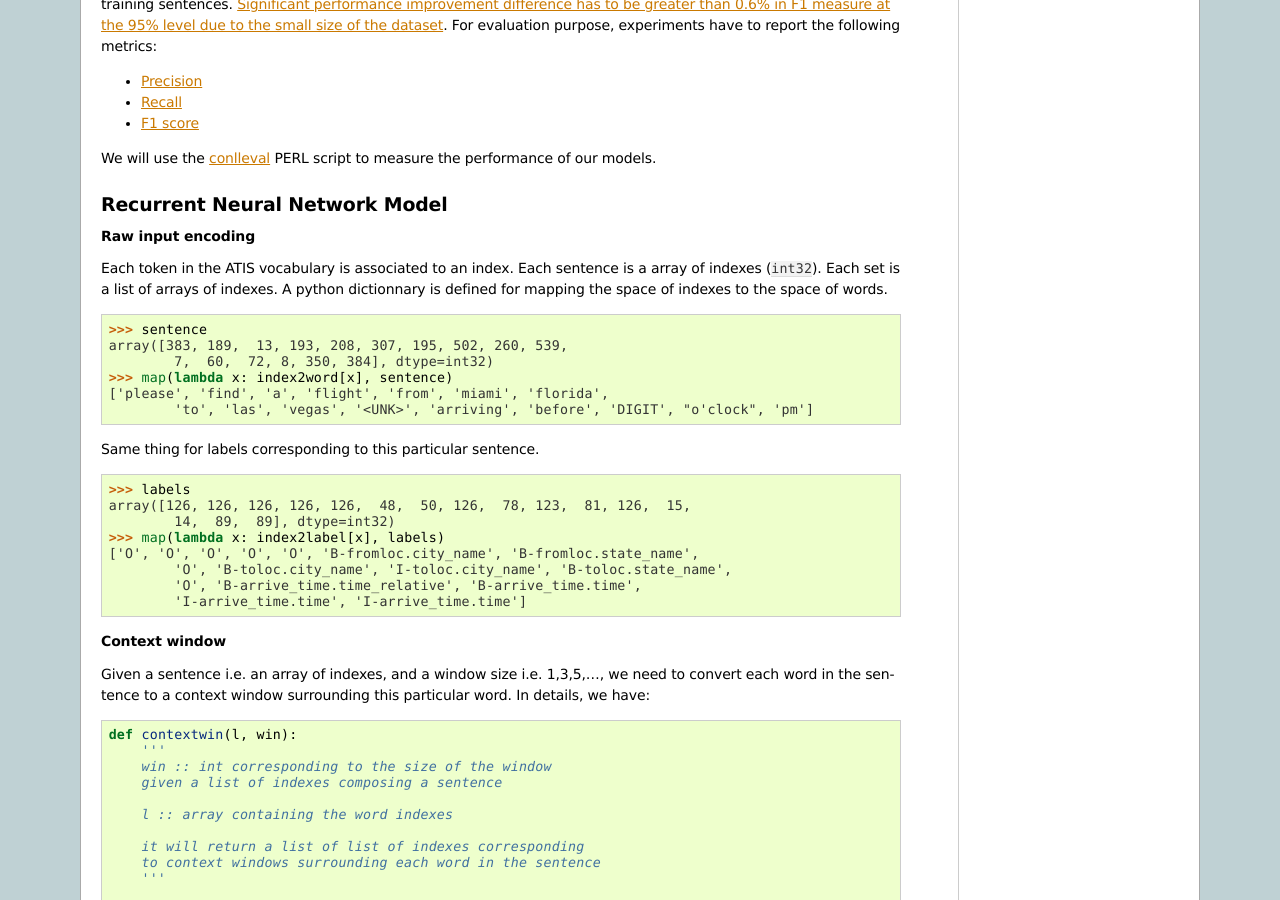
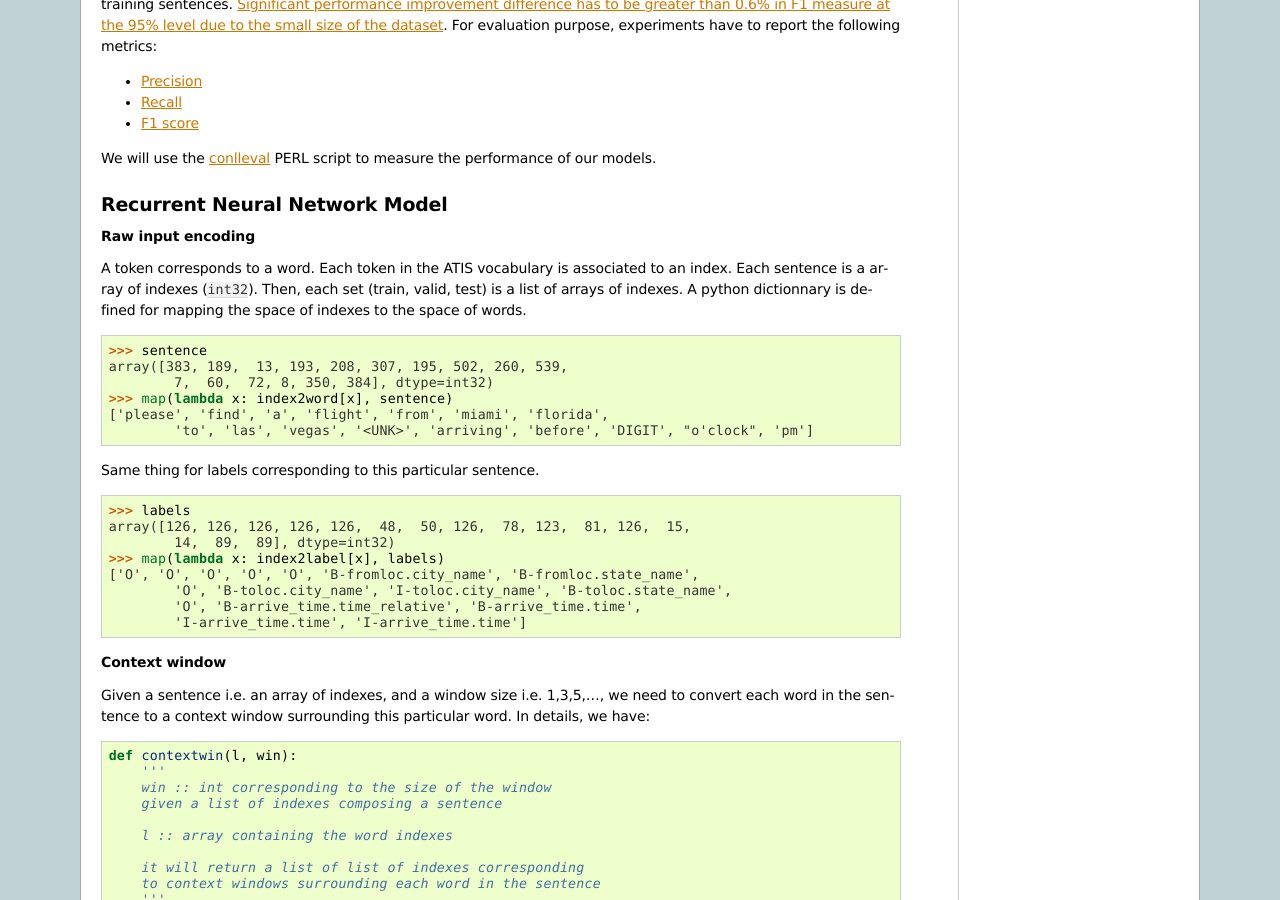
Before and after one commit to lisa-lab/DeepLearningTutorials, a Sphinx documentation site: the page built from doc/rnnslu.txt, in a window 1280 px wide and 900 px high, scrolled down 1167 px. Built offline with Sphinx 7.4.7, drawn with Linux system fonts in a browser that asks for light colours; formulas are drawn with MathJax 3; pages that are not in the unit, such as notebooks, are missing from menus.

Commit message:
precise token and set

```diff
--- a/doc/rnnslu.txt
+++ b/doc/rnnslu.txt
@@ -89,8 +89,8 @@ Recurrent Neural Network Model
 
 **Raw input encoding**
 
-Each token in the ATIS vocabulary is associated to an index. Each sentence is a
-array of indexes (``int32``). Each set is a list of arrays of indexes. A python
+A token corresponds to a word. Each token in the ATIS vocabulary is associated to an index. Each sentence is a
+array of indexes (``int32``). Then, each set (train, valid, test) is a list of arrays of indexes. A python
 dictionnary is defined for mapping the space of indexes to the space of words.
 
     >>> sentence
```
